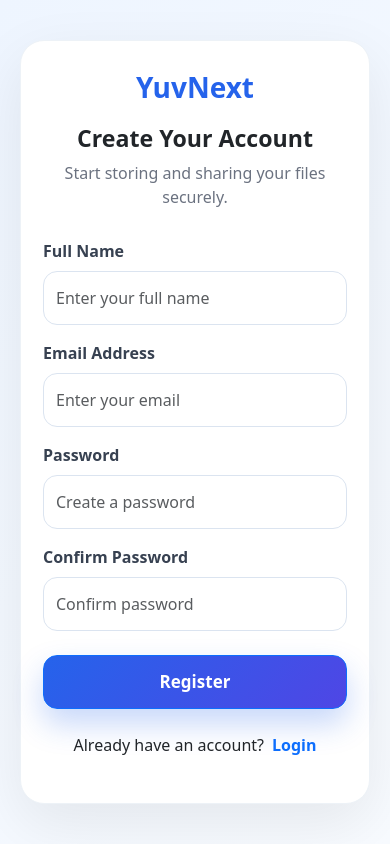
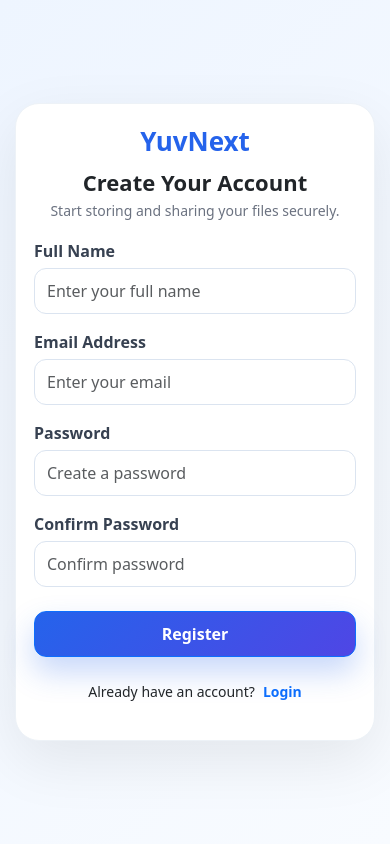
Before and after one commit to Yuvraj-Dhakal/cloud-file-sharing-system, a React (Vite) app in the folder client/: page /register in a window 390 px wide. Built offline with nearby package versions, Linux system fonts and the light colour scheme; no server answers.

Commit message:
Improve register page layout

```diff
--- a/client/src/styles/Register.css
+++ b/client/src/styles/Register.css
@@ -4,44 +4,47 @@
     justify-content:center;
     align-items:center;
     background:linear-gradient(135deg,#eef5ff,#f8fbff);
-    padding:40px 20px;
+    padding:20px;
 }
 
 .register-card{
     width:100%;
-    max-width:500px;
+    max-width:450px;
     background:#fff;
     border-radius:24px;
-    padding:45px;
+    padding:28px;
     box-shadow:0 20px 60px rgba(0,0,0,.08);
     border:1px solid #edf2f7;
 }
 
 .brand{
     text-align:center;
-    margin-bottom:20px;
+    margin-bottom:12px;
 }
 
 .brand h2{
     color:#2563eb;
     font-weight:700;
-    font-size:34px;
+    font-size:30px;
 }
 
 .register-title{
     text-align:center;
     font-weight:700;
+    font-size:24px;
+    margin-bottom:5px;
 }
 
 .register-subtitle{
     text-align:center;
     color:#6b7280;
-    margin-bottom:30px;
+    margin-bottom:18px;
+    font-size:14px;
 }
 
 .form-control{
-    height:54px;
-    border-radius:14px;
+    height:46px;
+    border-radius:12px;
     border:1px solid #dbe4f0;
 }
 
@@ -52,18 +55,21 @@
 
 .form-label{
     font-weight:600;
+    margin-bottom:5px;
 }
 
 .register-btn{
     width:100%;
-    height:54px;
-    border-radius:14px;
+    height:46px;
+    border-radius:12px;
     font-weight:600;
-    font-size:17px;
+    font-size:16px;
 }
 
 .register-footer{
     text-align:center;
+    margin-top:12px;
+    font-size:14px;
 }
 
 .register-footer a{
@@ -75,14 +81,23 @@
     text-decoration:underline;
 }
 
+
 @media(max-width:576px){
 
-.register-card{
-padding:30px 22px;
-}
+    .register-page{
+        padding:15px;
+    }
 
-.brand h2{
-font-size:28px;
-}
+    .register-card{
+        padding:22px 18px;
+    }
+
+    .brand h2{
+        font-size:26px;
+    }
+
+    .register-title{
+        font-size:22px;
+    }
 
 }
```
